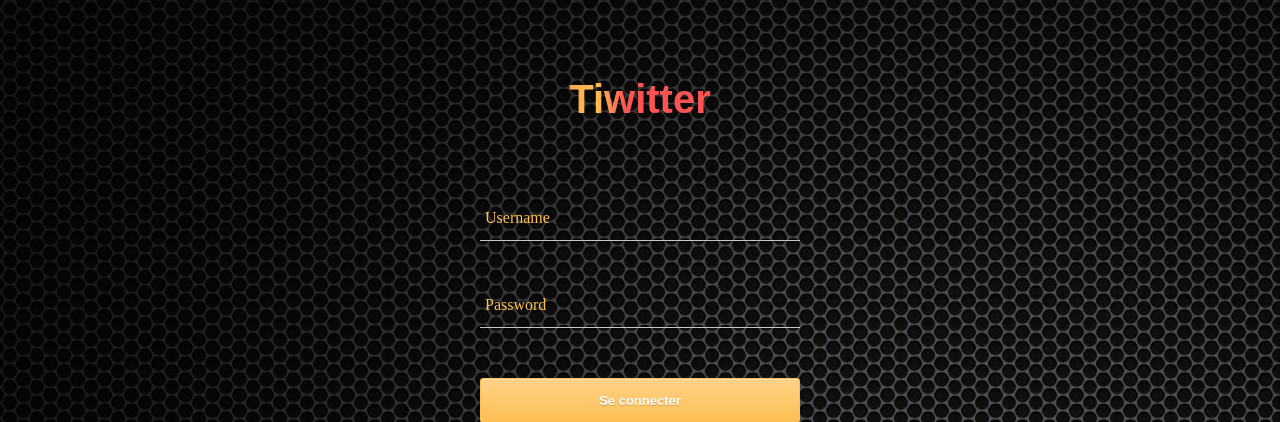
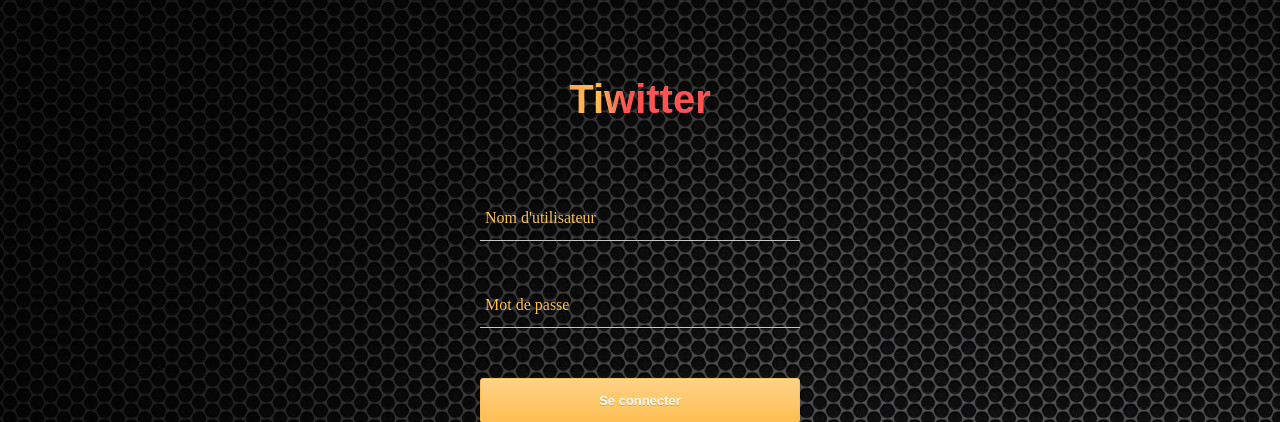
Before and after one commit to MickaelDauphin/Tiwitter, a PHP site: page /view/Login.php in a window 1280 px wide. Shown: the top 422 px of the page. Run offline with PHP 8.4, Linux system fonts and the light colour scheme.

Commit message:
Correction texte

```diff
--- a/view/Login.php
+++ b/view/Login.php
@@ -37,12 +37,12 @@
            <div class="group">
                <input type="username" name="username" required>
                <span class="highlight"></span><span class="bar"></span>
-               <label>Username</label>
+               <label>Nom d'utilisateur</label>
            </div>
            <div class="group">
                 <input type="password" name="password" required>
                 <span class="highlight"></span><span class="bar"></span>
-               <label>Password</label>
+               <label>Mot de passe</label>
            </div>
            <div class="centered">
                <button class="button">Se connecter</button>
```
